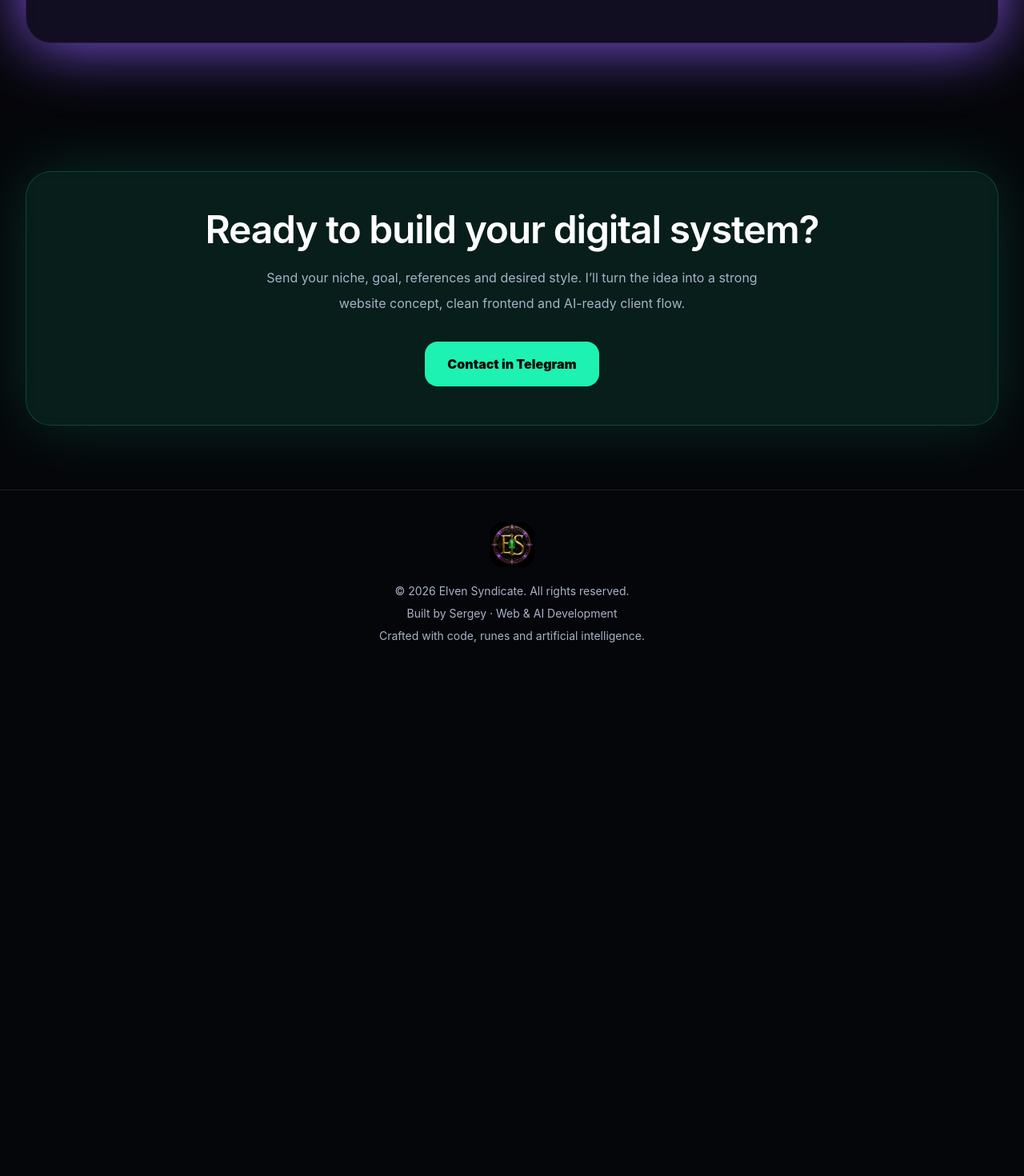
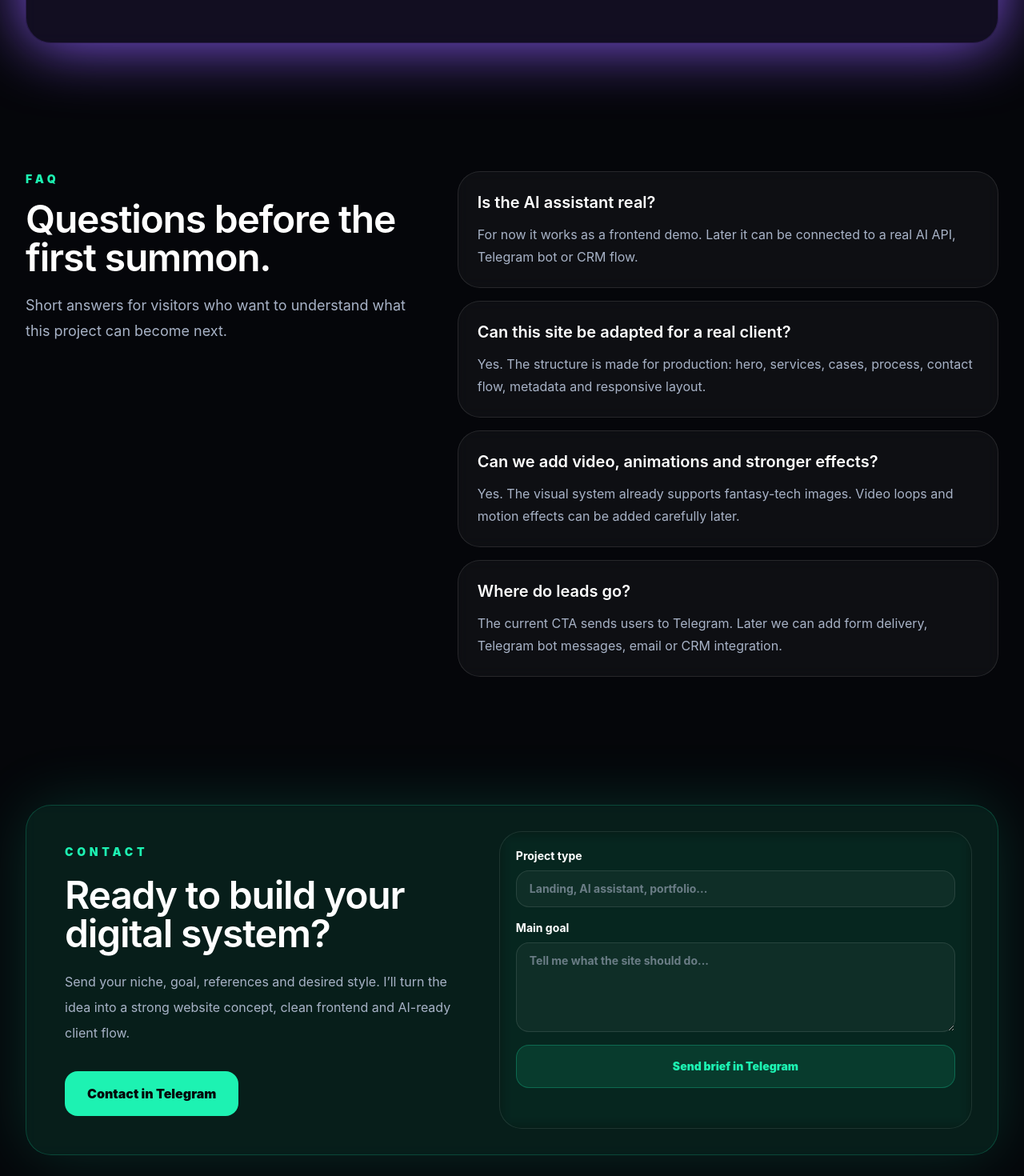
Before and after one commit to kenform/elven-syndicate, a React (Vite) app: page / in a window 1280 px wide. Shown: the part 4700-6170 px from the top of the page at 80% size. Before the commit the page ends 5545 px from the top, so only its background shows below. Built offline with nearby package versions, Linux system fonts and the light colour scheme.

Commit message:
Add FAQ and enhanced contact section

```diff
--- a/src/App.tsx
+++ b/src/App.tsx
@@ -48,6 +48,25 @@ const caseStudies = [
 ];
 
 const stack = ['React', 'TypeScript', 'Vite', 'Tailwind', 'Vercel', 'Telegram', 'AI widgets', 'SEO'];
+const faqItems = [
+  {
+    question: 'Is the AI assistant real?',
+    answer: 'For now it works as a frontend demo. Later it can be connected to a real AI API, Telegram bot or CRM flow.',
+  },
+  {
+    question: 'Can this site be adapted for a real client?',
+    answer: 'Yes. The structure is made for production: hero, services, cases, process, contact flow, metadata and responsive layout.',
+  },
+  {
+    question: 'Can we add video, animations and stronger effects?',
+    answer: 'Yes. The visual system already supports fantasy-tech images. Video loops and motion effects can be added carefully later.',
+  },
+  {
+    question: 'Where do leads go?',
+    answer: 'The current CTA sends users to Telegram. Later we can add form delivery, Telegram bot messages, email or CRM integration.',
+  },
+];
+
 const process = [
   { title: 'Brief', text: 'We collect the goal, niche, references, target action and the exact feeling the website should create.' },
   { title: 'Concept', text: 'We turn the raw idea into structure: sections, offer, visual direction, CTA logic and future content placeholders.' },
@@ -521,15 +540,60 @@ function App() {
           </div>
         </section>
 
+
+        <section id="faq" className="mx-auto max-w-7xl px-5 py-16 sm:px-6 sm:py-20 lg:px-8">
+          <div className="grid gap-10 lg:grid-cols-[0.85fr_1.15fr]">
+            <div>
+              <SectionLabel>FAQ</SectionLabel>
+              <h2 className="mt-4 text-3xl font-semibold tracking-tight text-white sm:text-5xl">
+                Questions before the first summon.
+              </h2>
+              <p className="mt-5 text-lg leading-8 text-mist">
+                Short answers for visitors who want to understand what this project can become next.
+              </p>
+            </div>
+
+            <div className="grid gap-4">
+              {faqItems.map((item) => (
+                <article key={item.question} className="rounded-[1.75rem] border border-white/10 bg-white/[0.04] p-6 backdrop-blur transition hover:border-emerald/35">
+                  <h3 className="text-xl font-semibold text-white">{item.question}</h3>
+                  <p className="mt-3 leading-7 text-mist">{item.answer}</p>
+                </article>
+              ))}
+            </div>
+          </div>
+        </section>
+
         <section id="contact" className="mx-auto max-w-7xl px-5 py-16 sm:px-6 sm:py-20 lg:px-8">
-          <div className="rounded-[2rem] border border-emerald/20 bg-emerald/10 p-8 text-center shadow-arcane backdrop-blur sm:p-12">
-            <h2 className="text-3xl font-semibold tracking-tight text-white sm:text-5xl">Ready to build your digital system?</h2>
-            <p className="mx-auto mt-5 max-w-2xl leading-8 text-mist">
-              Send your niche, goal, references and desired style. I’ll turn the idea into a strong website concept, clean frontend and AI-ready client flow.
-            </p>
-            <a href="https://t.me/ElvenSyndicateStudio" className="mt-8 inline-flex rounded-2xl bg-emerald px-7 py-4 font-black text-void transition hover:-translate-y-0.5 hover:bg-[#68ffd5]">
-              Contact in Telegram
-            </a>
+          <div className="grid gap-6 rounded-[2rem] border border-emerald/20 bg-emerald/10 p-6 shadow-arcane backdrop-blur sm:p-8 lg:grid-cols-[0.95fr_1.05fr]">
+            <div className="p-2 sm:p-4">
+              <SectionLabel>Contact</SectionLabel>
+              <h2 className="mt-5 text-3xl font-semibold tracking-tight text-white sm:text-5xl">
+                Ready to build your digital system?
+              </h2>
+              <p className="mt-5 max-w-2xl leading-8 text-mist">
+                Send your niche, goal, references and desired style. I’ll turn the idea into a strong website concept, clean frontend and AI-ready client flow.
+              </p>
+              <a href="https://t.me/ElvenSyndicateStudio" className="mt-8 inline-flex w-full justify-center rounded-2xl bg-emerald px-7 py-4 font-black text-void transition hover:-translate-y-0.5 hover:bg-[#68ffd5] sm:w-auto">
+                Contact in Telegram
+              </a>
+            </div>
+
+            <form className="rounded-[1.75rem] border border-white/10 bg-black/25 p-5 backdrop-blur">
+              <div className="grid gap-4">
+                <label className="grid gap-2 text-sm font-bold text-white">
+                  Project type
+                  <input className="rounded-2xl border border-white/10 bg-white/[0.04] px-4 py-3 text-white outline-none placeholder:text-mist/60 focus:border-emerald/50" placeholder="Landing, AI assistant, portfolio..." />
+                </label>
+                <label className="grid gap-2 text-sm font-bold text-white">
+                  Main goal
+                  <textarea className="min-h-28 rounded-2xl border border-white/10 bg-white/[0.04] px-4 py-3 text-white outline-none placeholder:text-mist/60 focus:border-emerald/50" placeholder="Tell me what the site should do..." />
+                </label>
+                <a href="https://t.me/ElvenSyndicateStudio" className="inline-flex justify-center rounded-2xl border border-emerald/25 bg-emerald/10 px-5 py-4 text-sm font-black text-emerald transition hover:bg-emerald hover:text-void">
+                  Send brief in Telegram
+                </a>
+              </div>
+            </form>
           </div>
         </section>
 
```
